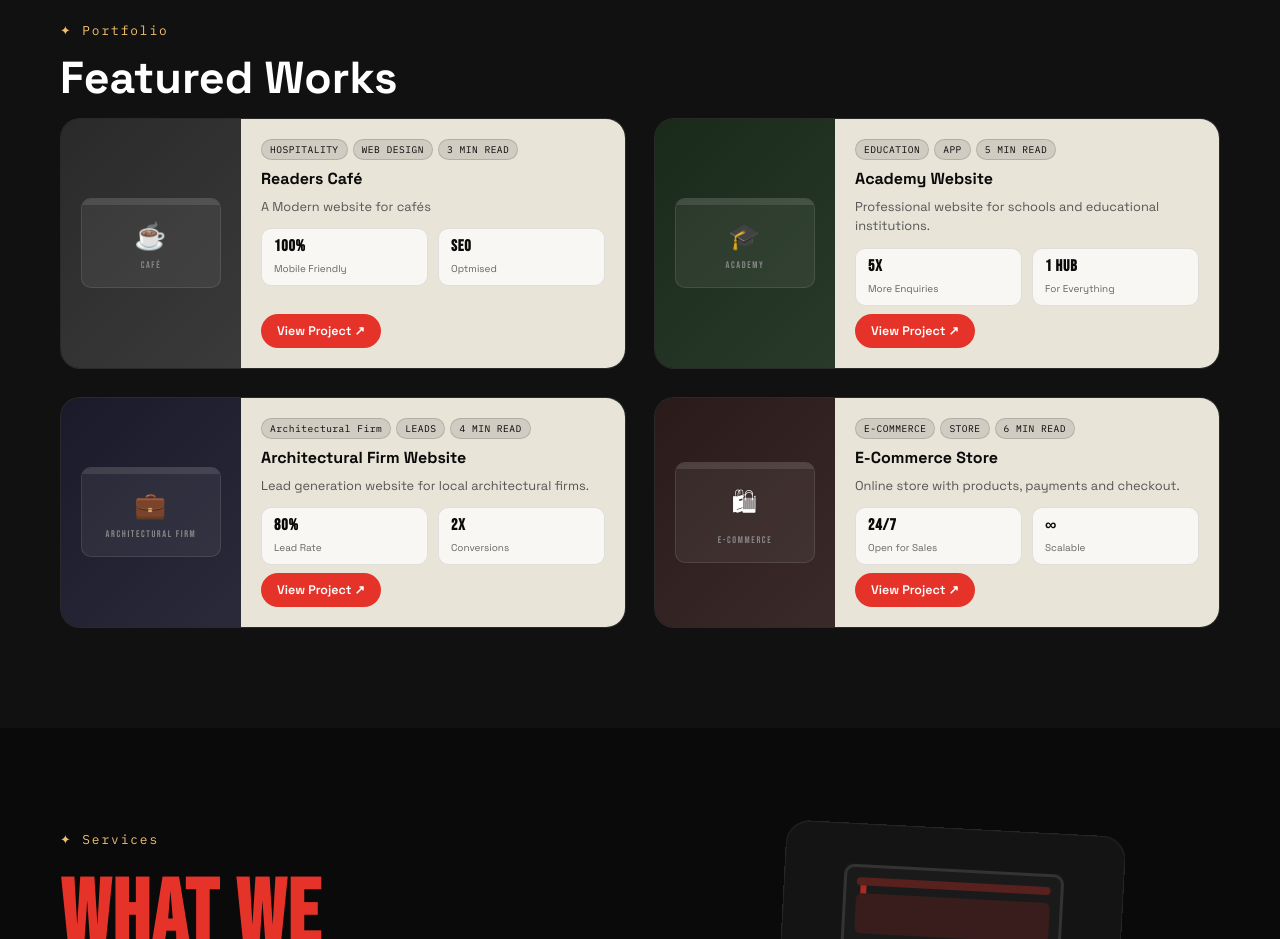
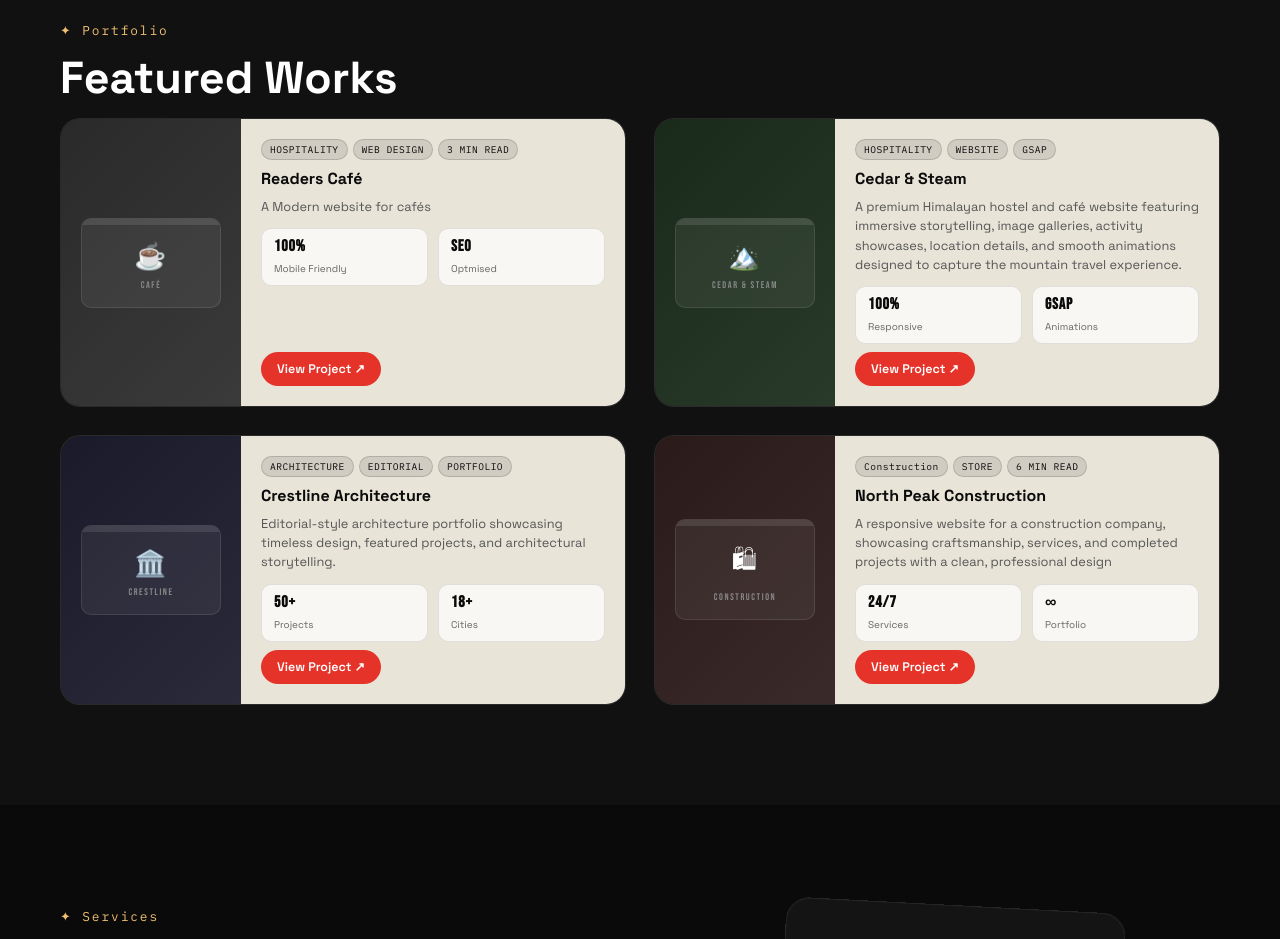
Before and after one commit to sree-krishnaa/we-build-webs, a plain HTML site: page index.html in a window 1280 px wide. Shown: the part 1740-2679 px from the top of the page. Drawn offline with Linux system fonts and the light colour scheme.

Commit message:
feat: update homepage design

```diff
--- a/index.html
+++ b/index.html
@@ -189,7 +189,12 @@
             <div class="stat"><strong>100%</strong><small>Mobile Friendly</small></div>
             <div class="stat"><strong>SEO</strong><small>Optmised</small></div>
           </div>
-          <a href="projects/cafe/index.html" class="proj-btn">View Project ↗</a>
+          <a href="https://readers-cafe-krish.vercel.app/"
+   target="_blank"
+   rel="noopener noreferrer"
+   class="proj-btn">
+   View Project ↗
+</a>
         </div>
       </div>
 
@@ -197,20 +202,44 @@
   <div class="project-img project-img-2">
     <div class="proj-mockup">
       <div class="mockup-bar"></div>
-            <div class="mockup-content academy-mock"><span>🎓</span><p>ACADEMY</p></div>
+      <div class="mockup-content academy-mock">
+        <span>🏔️</span>
+        <p>CEDAR & STEAM</p>
       </div>
     </div>
+  </div>
+
   <div class="project-info">
     <div class="proj-tags">
-            <span class="tag">EDUCATION</span><span class="tag">APP</span><span class="tag">5 MIN READ</span>
+      <span class="tag">HOSPITALITY</span>
+      <span class="tag">WEBSITE</span>
+      <span class="tag">GSAP</span>
     </div>
-          <h4>Academy Website</h4>
-          <p>Professional website for schools and educational institutions.</p>
+
+    <h4>Cedar & Steam</h4>
+
+    <p>
+      A premium Himalayan hostel and café website featuring immersive
+      storytelling, image galleries, activity showcases, location
+      details, and smooth animations designed to capture the mountain
+      travel experience.
+    </p>
+
     <div class="proj-stats">
-            <div class="stat"><strong>5X</strong><small>More Enquiries</small></div>
-            <div class="stat"><strong>1 HUB</strong><small>For Everything</small></div>
+      <div class="stat">
+        <strong>100%</strong>
+        <small>Responsive</small>
       </div>
-          <a href="projects/academy/index.html" class="proj-btn">View Project ↗</a>
+
+      <div class="stat">
+        <strong>GSAP</strong>
+        <small>Animations</small>
+      </div>
+    </div>
+
+    <a href="https://cedar-and-steam.vercel.app/" target="_blank" class="proj-btn">
+      View Project ↗
+    </a>
   </div>
 </div>
 
@@ -218,20 +247,45 @@
   <div class="project-img project-img-3">
     <div class="proj-mockup">
       <div class="mockup-bar"></div>
-            <div class="mockup-content biz-mock"><span>💼</span><p>ARCHITECTURAL FIRM</p></div>
+      <div class="mockup-content biz-mock">
+        <span>🏛️</span>
+        <p>CRESTLINE</p>
       </div>
     </div>
+  </div>
+
   <div class="project-info">
     <div class="proj-tags">
-            <span class="tag">Architectural Firm</span><span class="tag">LEADS</span><span class="tag">4 MIN READ</span>
+      <span class="tag">ARCHITECTURE</span>
+      <span class="tag">EDITORIAL</span>
+      <span class="tag">PORTFOLIO</span>
     </div>
-          <h4>Architectural Firm Website</h4>
-          <p>Lead generation website for local architectural firms.</p>
+
+    <h4>Crestline Architecture</h4>
+
+    <p>
+      Editorial-style architecture portfolio showcasing timeless design,
+      featured projects, and architectural storytelling.
+    </p>
+
     <div class="proj-stats">
-            <div class="stat"><strong>80%</strong><small>Lead Rate</small></div>
-            <div class="stat"><strong>2X</strong><small>Conversions</small></div>
+      <div class="stat">
+        <strong>50+</strong>
+        <small>Projects</small>
       </div>
-          <a href="projects/architectural/index.html" class="proj-btn">View Project ↗</a>
+
+      <div class="stat">
+        <strong>18+</strong>
+        <small>Cities</small>
+      </div>
+    </div>
+
+    <a href="https://crestline-architecture.vercel.app"
+       target="_blank"
+       rel="noopener noreferrer"
+       class="proj-btn">
+       View Project ↗
+    </a>
   </div>
 </div>
 
@@ -239,20 +293,25 @@
         <div class="project-img project-img-4">
           <div class="proj-mockup">
             <div class="mockup-bar"></div>
-            <div class="mockup-content ecom-mock"><span>🛍</span><p>E-COMMERCE</p></div>
+            <div class="mockup-content ecom-mock"><span>🛍</span><p>Construction</p></div>
           </div>
         </div>
         <div class="project-info">
           <div class="proj-tags">
-            <span class="tag">E-COMMERCE</span><span class="tag">STORE</span><span class="tag">6 MIN READ</span>
+            <span class="tag">Construction</span><span class="tag">STORE</span><span class="tag">6 MIN READ</span>
           </div>
-          <h4>E-Commerce Store</h4>
-          <p>Online store with products, payments and checkout.</p>
+          <h4>North Peak Construction</h4>
+          <p>A responsive website for a construction company, showcasing craftsmanship, services, and completed projects with a clean, professional design</p>
           <div class="proj-stats">
-            <div class="stat"><strong>24/7</strong><small>Open for Sales</small></div>
-            <div class="stat"><strong>∞</strong><small>Scalable</small></div>
+            <div class="stat"><strong>24/7</strong><small>Services</small></div>
+            <div class="stat"><strong>∞</strong><small>Portfolio</small></div>
           </div>
-          <a href="projects/ecommerce/index.html" class="proj-btn">View Project ↗</a>
+          <a href="https://northern-peak-construction.vercel.app/"
+       target="_blank"
+       rel="noopener noreferrer"
+       class="proj-btn">
+       View Project ↗
+    </a>
         </div>
       </div>
     </div>
```
Lines whose indentation alone changed are shown as unchanged.
